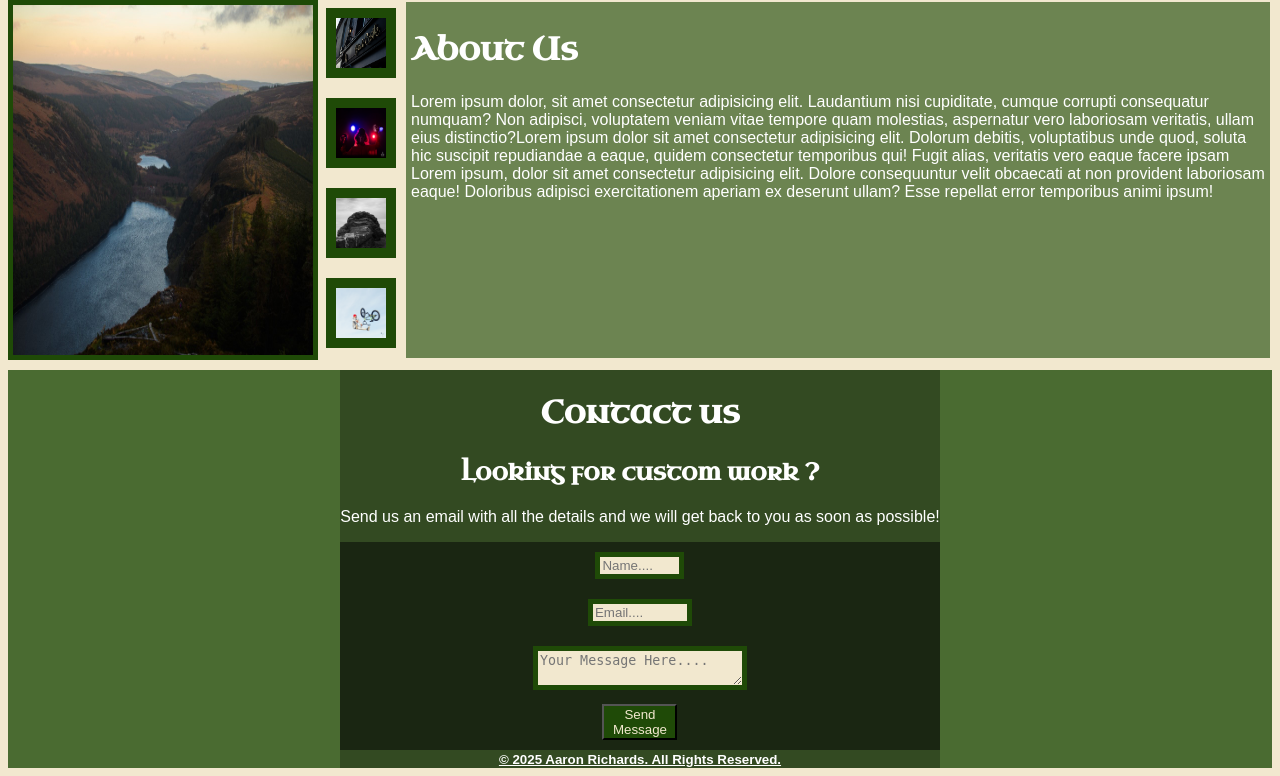
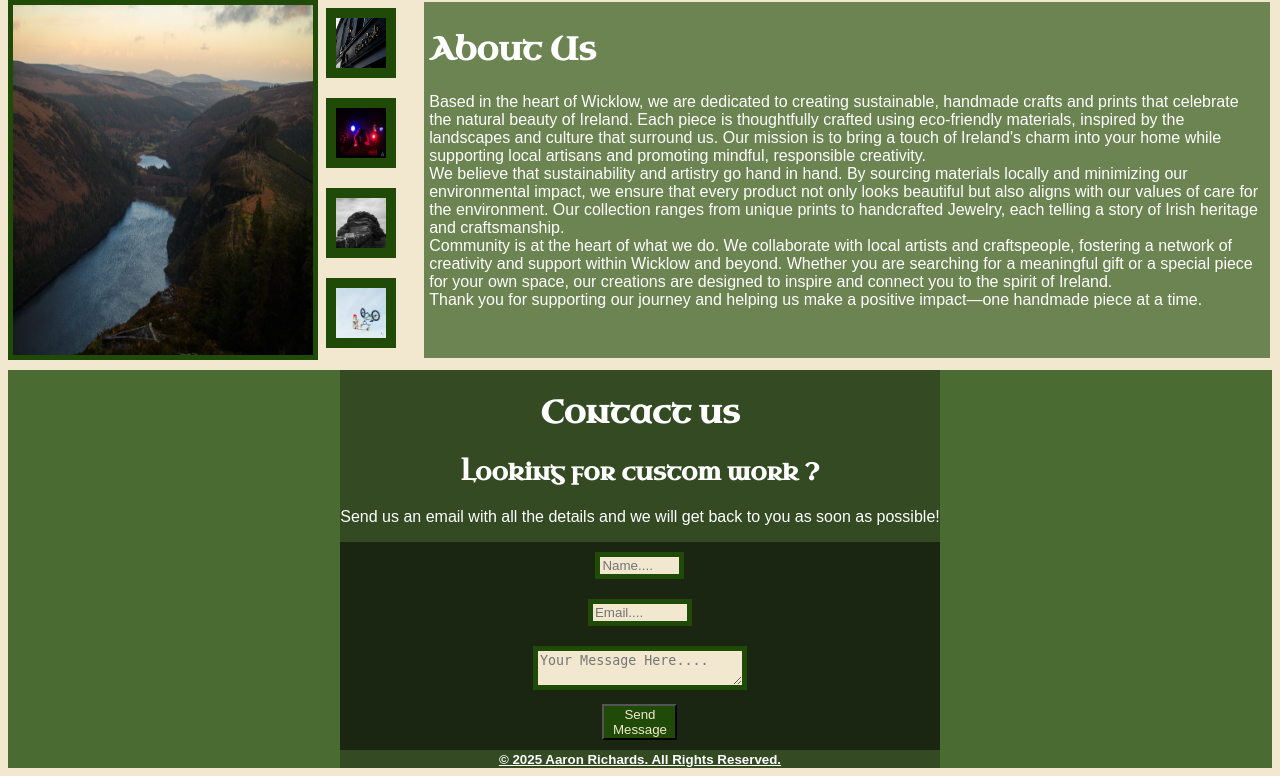
Before and after one commit to Majorkas/Fiseanna-render, a Flask app: page / in a window 1280 px wide. Shown: the part 412-1188 px from the top of the page. Run offline with Flask 2, Linux system fonts and the light colour scheme.

Commit message:
updated the about us section

```diff
--- a/templates/index.html
+++ b/templates/index.html
@@ -16,14 +16,15 @@
       <div id="about-us">
         <h1>About Us</h1>
         <p>
-          Lorem ipsum dolor, sit amet consectetur adipisicing elit. Laudantium nisi cupiditate, cumque corrupti
-          consequatur numquam? Non adipisci, voluptatem veniam vitae tempore quam
-          molestias, aspernatur vero laboriosam veritatis, ullam eius distinctio?Lorem ipsum dolor sit amet consectetur
-          adipisicing elit. Dolorum debitis,
-          voluptatibus unde quod, soluta hic suscipit repudiandae a eaque, quidem consectetur temporibus qui! Fugit
-          alias, veritatis vero eaque facere ipsam Lorem ipsum, dolor sit amet
-          consectetur adipisicing elit. Dolore consequuntur velit obcaecati at non provident laboriosam eaque! Doloribus
-          adipisci exercitationem aperiam ex deserunt ullam? Esse repellat error temporibus animi ipsum!
+
+            Based in the heart of Wicklow, we are dedicated to creating sustainable, handmade crafts and prints that celebrate the natural beauty of Ireland. Each piece is thoughtfully crafted using eco-friendly materials, inspired by the landscapes and culture that surround us. Our mission is to bring a touch of Ireland's charm into your home while supporting local artisans and promoting mindful, responsible creativity.<br>
+
+            We believe that sustainability and artistry go hand in hand. By sourcing materials locally and minimizing our environmental impact, we ensure that every product not only looks beautiful but also aligns with our values of care for the environment. Our collection ranges from unique prints to handcrafted Jewelry, each telling a story of Irish heritage and craftsmanship.<br>
+
+            Community is at the heart of what we do. We collaborate with local artists and craftspeople, fostering a network of creativity and support within Wicklow and beyond. Whether you are searching for a meaningful gift or a special piece for your own space, our creations are designed to inspire and connect you to the spirit of Ireland.<br>
+
+            Thank you for supporting our journey and helping us make a positive impact—one handmade piece at a time.
+
         </p>
       </div>
     </div>
```
